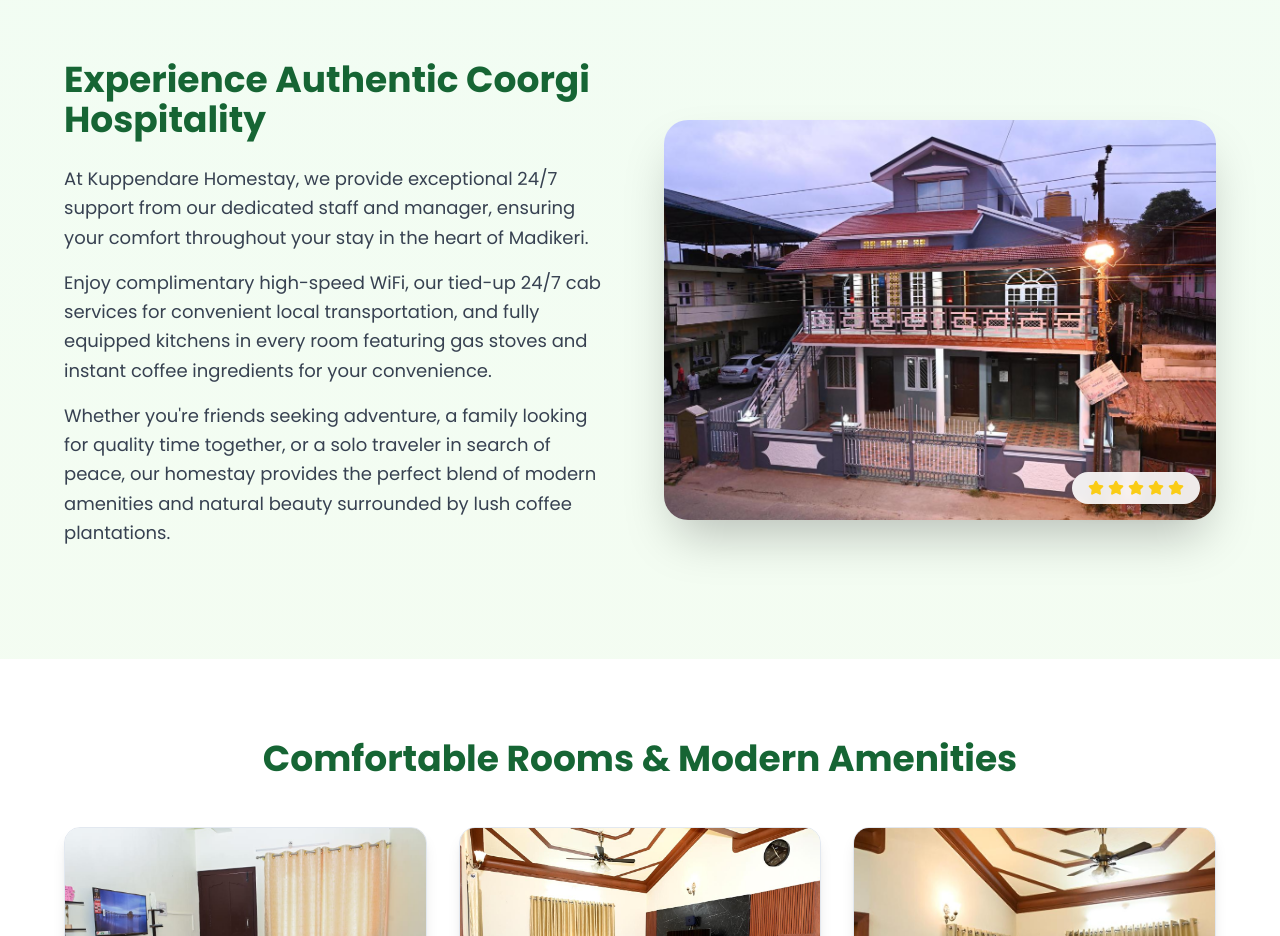
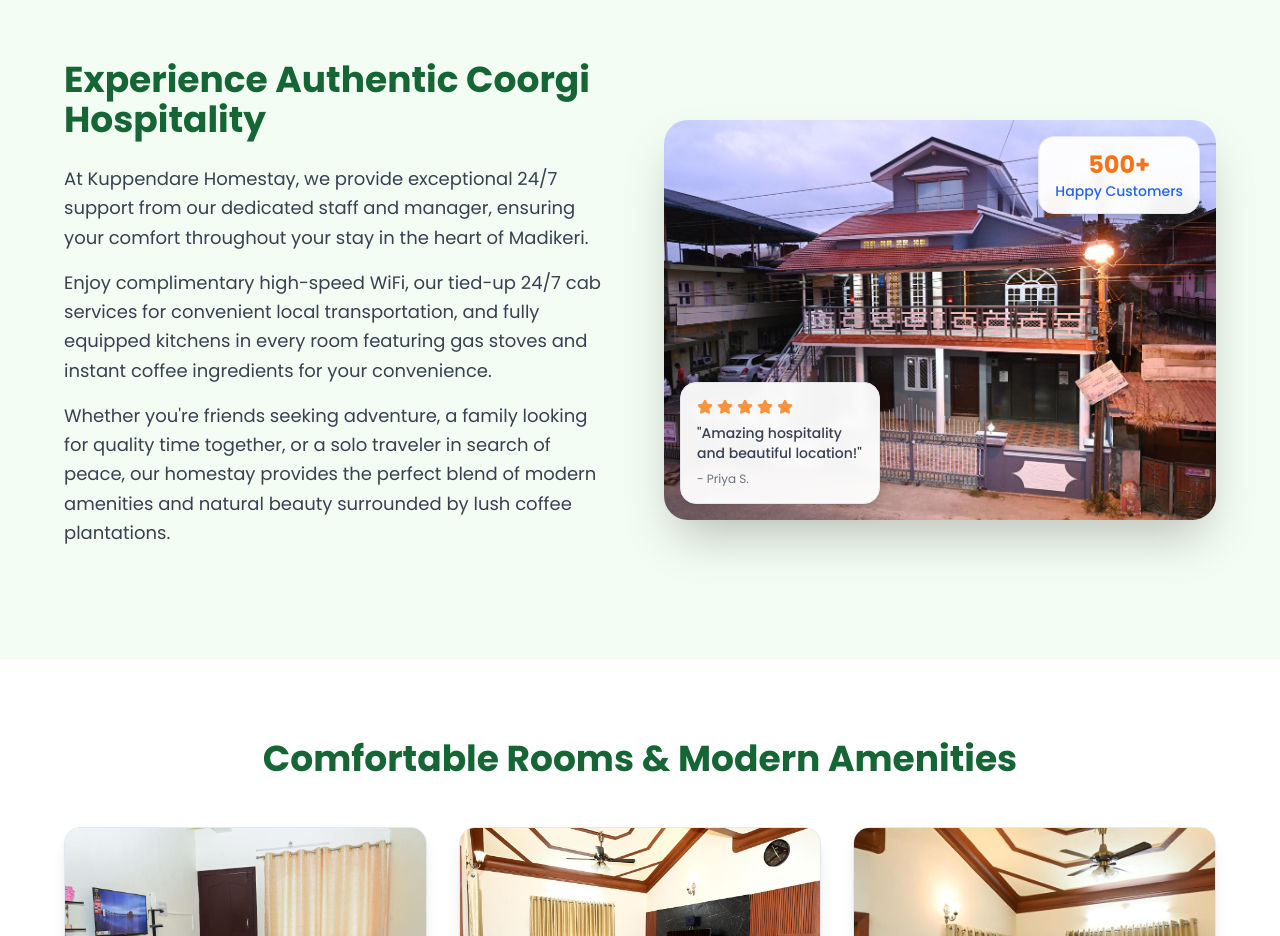
Before and after one commit to imAneeshD/coorg-escape-webpage, a React (Vite) app: page / in a window 1280 px wide. Shown: the part 820-1756 px from the top of the page. Built offline with nearby package versions, Linux system fonts and the light colour scheme; no server answers.

Commit message:
Refactor About section style
Update the About section to match the style of the provided image.

```diff
--- a/src/pages/Index.tsx
+++ b/src/pages/Index.tsx
@@ -112,13 +112,26 @@ const AboutSection = () => (
             alt="Kuppendare Homestay exterior"
             className="rounded-3xl shadow-2xl w-full h-[400px] object-cover hover:scale-105 transition-transform duration-500"
           />
-          {/* 5 Stars overlay on bottom right of image */}
-          <div className="absolute bottom-4 right-4 bg-white/90 backdrop-blur-sm rounded-full px-4 py-2 shadow-lg">
-            <div className="flex items-center gap-1">
+
+          {/* Customer Count Badge - Top Right */}
+          <div className="absolute top-4 right-4 bg-white/95 backdrop-blur-sm rounded-2xl px-4 py-3 shadow-lg border">
+            <div className="text-center">
+              <div className="text-2xl font-bold text-orange-500">500+</div>
+              <div className="text-sm text-blue-600 font-medium">Happy Customers</div>
+            </div>
+          </div>
+
+          {/* Review Card - Bottom Left */}
+          <div className="absolute bottom-4 left-4 bg-white/95 backdrop-blur-sm rounded-2xl p-4 shadow-lg border max-w-[200px]">
+            <div className="flex items-center gap-1 mb-2">
               {[...Array(5)].map((_, i) => (
-                <Star key={i} className="w-4 h-4 fill-yellow-400 text-yellow-400" />
+                <Star key={i} className="w-4 h-4 fill-orange-400 text-orange-400" />
               ))}
             </div>
+            <p className="text-sm text-gray-700 mb-2 font-medium">
+              "Amazing hospitality and beautiful location!"
+            </p>
+            <p className="text-xs text-gray-500">- Priya S.</p>
           </div>
         </div>
       </div>
```
